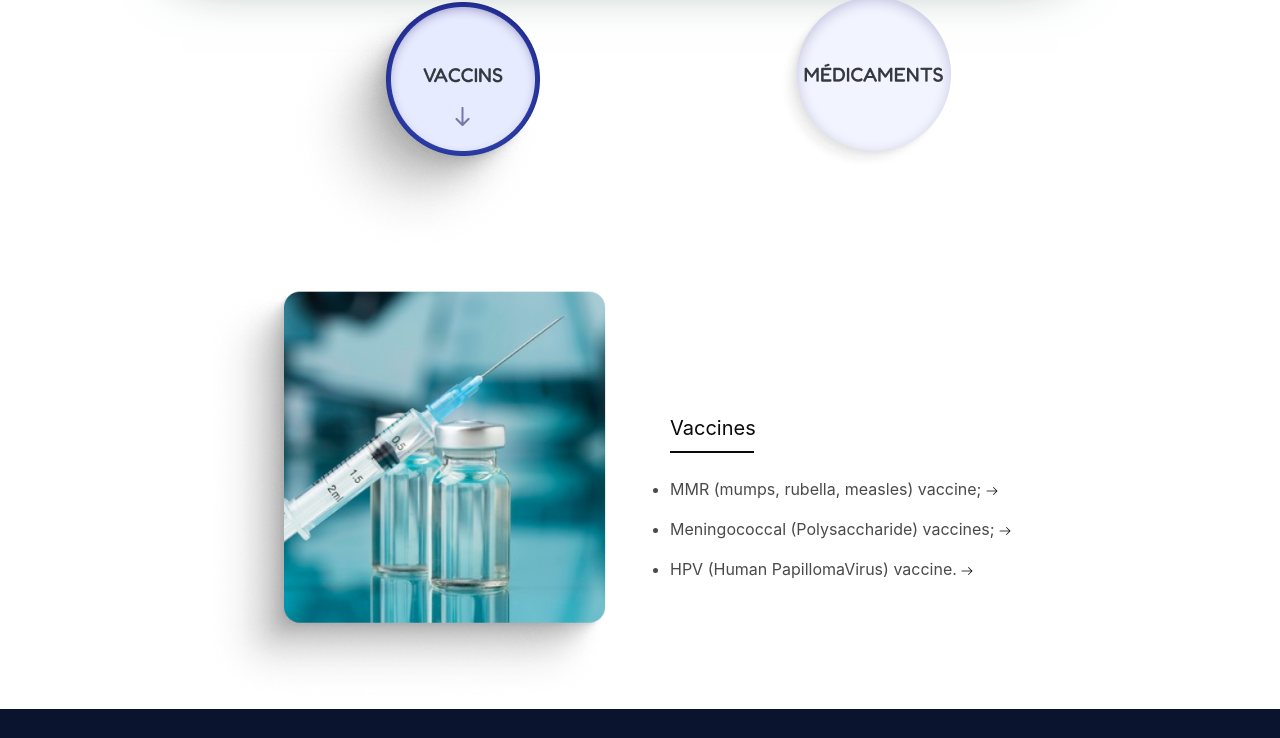
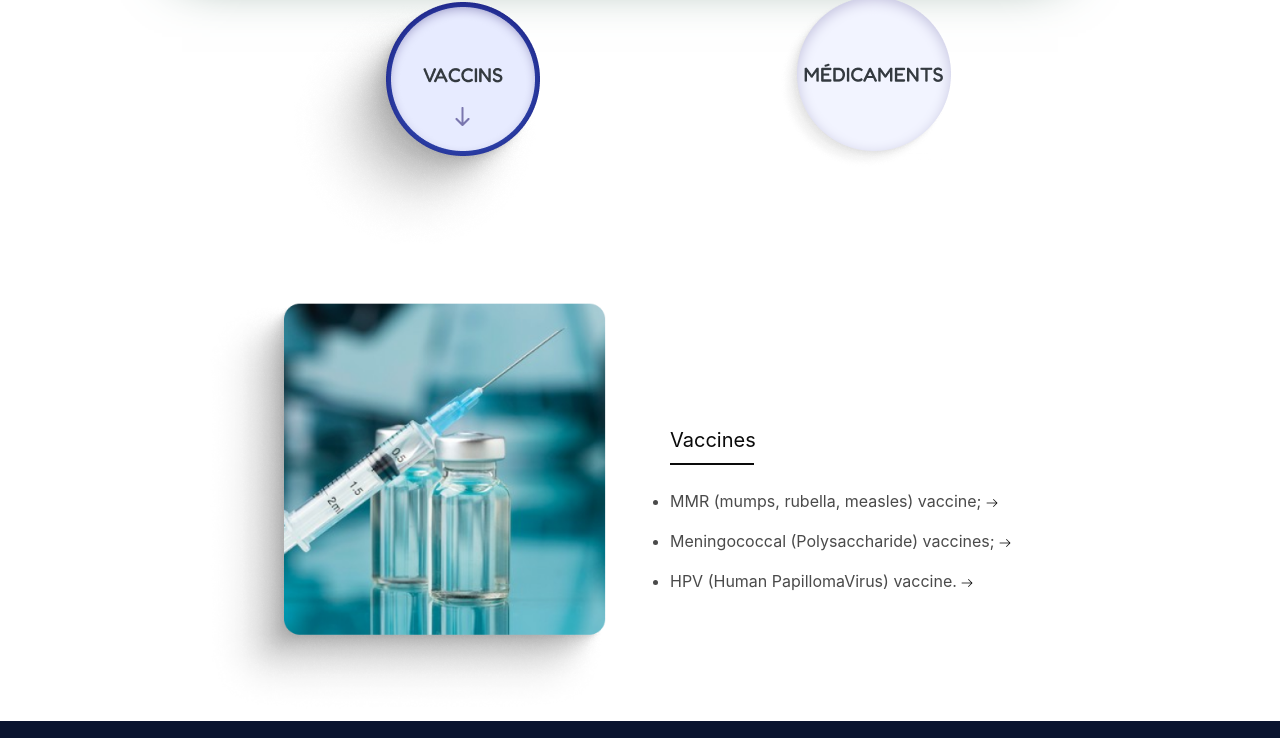
Before and after one commit to Pooria-ahmadi/Noscoform-simple-version, a plain HTML site: page EN/pipline.html in a window 1280 px wide. Shown: the part 891-1629 px from the top of the page. Drawn offline with nearby package versions, Linux system fonts and the light colour scheme.

Commit message:
edit on pipline

```diff
--- a/EN/pipline.html
+++ b/EN/pipline.html
@@ -4,7 +4,7 @@
 <head>
     <meta charset="UTF-8">
     <meta name="viewport" content="width=device-width, initial-scale=1.0">
-    <title>index</title>
+    <title>Pipeline</title>
     <link rel="stylesheet" href="../style.css">
     <link rel="stylesheet" href="https://cdn.jsdelivr.net/npm/bulma@0.9.4/css/bulma.min.css">
 </head>
@@ -72,12 +72,12 @@
                 </div>
                 <div class="is-flex is-justify-content-space-between px-4 py-4">
 
-                    <p class="has-text-grey-dark has-text-weight-bold">
+                    <p class="has-text-grey-dark has-text-weight-bold w-138px">
                         IMMUNOLOGY &
 INFLAMMATION
 
                     </p>
-                    <p class="color-0808b5 w-53px">
+                    <p class="color-0808b5 w-56px">
                         Read
                         <img src="../image/blue down.png" alt="" class="">
 
@@ -128,39 +128,14 @@ INFLAMMATION
             </p>
         </div>
         <div class="columns mx-0 has-text-centered">
-            <div class="column">
-                <img src="../image/Frame 19.png" alt="">
+            <div class="column" id="column1">
+                <img id="image1" src="../image/Frame 28.png" alt="Frame 28">
             </div>
-            <div class="column">
-                <img src="../image/Frame 29.png" alt="">
-            </div>
-
-        </div>
-        <div class="columns mx-0 is-vcentered ">
-            <div class="column ">
-                <img src="../image/image 33.png" alt="" class="pr-45px">
-            </div>
-            <div class="column pl-6 mb-50px">
-                <p class="is-size-5 has-text-black">
-                    Vaccines
-                    <hr class="has-background-black mt-2 w-84px">
-                </p>
-                <ul class="circle">
-                    <li>
-                        MMR (mumps, rubella, measles) vaccine;
-                        <img src="../image/right.png" alt="">
-                    </li>
-                    <li class="my-4">
-                        Meningococcal (Polysaccharide) vaccines;
-                        <img src="../image/right.png" alt="">
-                    </li>
-                    <li>
-                        HPV (Human PapillomaVirus) vaccine.
-                        <img src="../image/right.png" alt="">
-                    </li>
-                </ul>
+            <div class="column" id="column2">
+                <img id="image2" src="../image/Frame 29.png" alt="Frame 28">
             </div>
         </div>
+        <div id="content-area" class="mt-5"></div>
     </div>
     <div>
         <div class=" bg-0A142F">
@@ -206,4 +181,93 @@ INFLAMMATION
             });
         }
     });
+    const column1 = document.getElementById('column1');
+    const column2 = document.getElementById('column2');
+    const image1 = document.getElementById('image1');
+    const image2 = document.getElementById('image2');
+    const contentArea = document.getElementById('content-area');
+    const activeImage1 = "../image/Frame 19.png";
+    const inactiveImage1 = "../image/Frame 28.png";
+    const activeImage2 = "../image/Frame 21.png";
+    const inactiveImage2 = "../image/Frame 29.png";
+    const content1 = `
+        <div class="columns mx-0 is-vcentered">
+            <div class="column">
+                <img src="../image/image 33.png" alt="" class="pr-45px">
+            </div>
+            <div class="column pl-6 mb-50px">
+                <p class="is-size-5 has-text-black">
+                    Vaccines
+                    <hr class="has-background-black mt-2 w-84px">
+                </p>
+                <ul class="circle">
+                    <li>
+                        MMR (mumps, rubella, measles) vaccine;
+                        <img src="../image/right.png" alt="">
+                    </li>
+                    <li class="my-4">
+                        Meningococcal (Polysaccharide) vaccines;
+                        <img src="../image/right.png" alt="">
+                    </li>
+                    <li>
+                        HPV (Human PapillomaVirus) vaccine.
+                        <img src="../image/right.png" alt="">
+                    </li>
+                </ul>
+            </div>
+        </div>
+    `;
+    const content2 =`
+        <div class="columns mx-0 is-vcentered">
+            <div class="column">
+                <img src="../image/image 34.png" alt="" class="pr-45px">
+            </div>
+            <div class="column pl-6 mb-50px">
+                <p class="is-size-5 has-text-black">
+                    MÉDICAMENTS
+                    <hr class="has-background-black mt-2 w-137px">
+                </p>
+                <ul class="circle">
+                    <li>
+                        BCG recombinant contre le cancer de la vessie;
+                        <img src="../image/right.png" alt="">
+                    </li>
+                    <li class="my-4">
+                       BCG oral (Maladie Intestinale Anti-inflammatoire);
+                        <img src="../image/right.png" alt="">
+                    </li>
+                    <li>
+                       BCG oral (Athérosclérose);
+                        <img src="../image/right.png" alt="">
+                    </li>
+                    <li class="my-4">
+                       BCG Dispersé;
+                        <img src="../image/right.png" alt="">
+                    </li>
+                    <li>
+                       Insulin (Glargine, Aspart);
+                        <img src="../image/right.png" alt="">
+                    </li>
+                    <li class="mt-4">
+                       Champignons médicinaux.
+                        <img src="../image/right.png" alt="">
+                    </li>
+                </ul>
+            </div>
+        </div>
+    `;
+    const activateColumn1 = () => {
+        contentArea.innerHTML = content1;
+        image1.src = activeImage1;
+        image2.src = inactiveImage2;
+    };
+    column1.addEventListener('click', activateColumn1);
+    column2.addEventListener('click', () => {
+        contentArea.innerHTML = content2;
+        image2.src = activeImage2;
+        image1.src = inactiveImage1;
+    });
+    document.addEventListener('DOMContentLoaded', () => {
+        activateColumn1();
+    });
 </script>
--- a/style.css
+++ b/style.css
@@ -23,9 +23,11 @@
     border-radius: 15px;
     box-shadow: 0 0px 9px -4px;
 }
-
-.w-53px {
-    width: 53px;
+.w-138px{
+    width: 138px;
+}
+.w-56px {
+    width: 56px;
 }
 
 .circle {
@@ -134,7 +136,9 @@
     height: 600px;
 }
 
-
+.w-100px{
+    width: 100px;
+}
 
 .bg-E7EBFF {
     background-color: #E7EBFF;
@@ -143,7 +147,9 @@
     border-radius: 15px;
     height: 600px;
 }
-
+.w-137px{
+    width: 137px;
+}
 
 .mx-10px {
     margin-right: 10px;
```
Also changed, not shown: EN/contact.html (+1 -1 lines), EN/indexenglish.html (+2 -2 lines), contact.html (+1 -1 lines), index.html (+3 -3 lines), pipline.html (+2 -2 lines), image/Frame 21.png (added), image/Frame 28.png (added), image/image 34.png (added).
